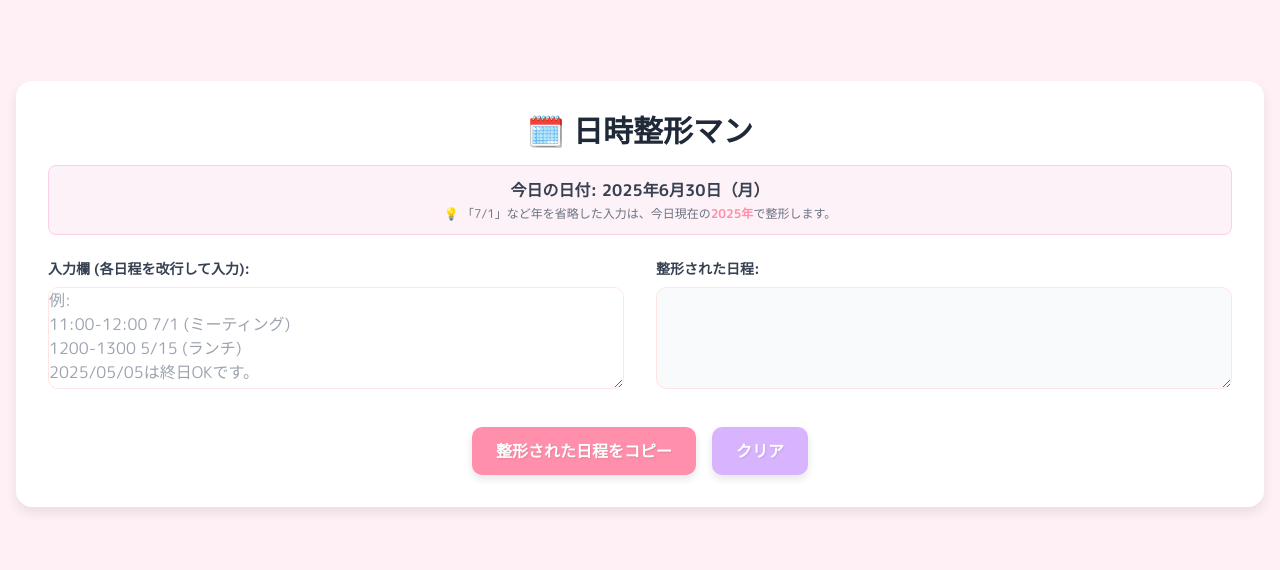
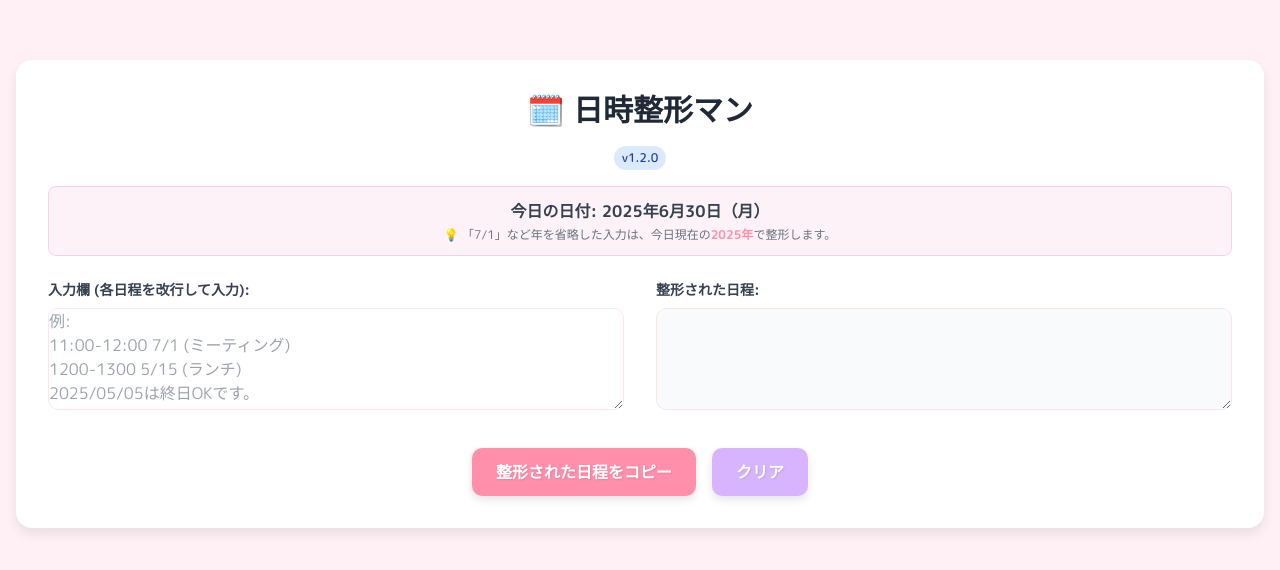
Before and after one commit to takeshiogata/datetimeparser, a plain HTML site: page index.html in a window 1280 px wide. Shown: the part 106-676 px from the top of the page. Drawn offline with nearby package versions, Linux system fonts and the light colour scheme.

Commit message:
feat: バージョン番号表示機能を追加 (v1.2.0)

```diff
--- a/index.html
+++ b/index.html
@@ -11,6 +11,9 @@
 <body class="flex items-center justify-center min-h-screen p-4">
     <div class="container w-full">
         <h1 class="text-3xl font-bold text-center text-gray-800 mb-4">🗓️ 日時整形マン</h1>
+        <div class="text-center mb-4">
+            <span id="versionInfo" class="inline-block bg-blue-100 text-blue-800 text-xs px-2 py-1 rounded-full font-medium"></span>
+        </div>
 
         <!-- 情報表示ボックス -->
         <div class="bg-pink-50 border border-pink-200 rounded-lg p-3 text-center mb-6">
--- a/js/app.js
+++ b/js/app.js
@@ -36,6 +36,7 @@ export class DateTimeFormatterApp {
     _setupUI() {
         const todayInfo = DateFormatter.getTodayInfo();
         this.uiManager.displayTodayInfo(todayInfo);
+        this.uiManager.displayVersionInfo();
 
         // パーサーの現在年を更新
         this.parser.updateCurrentYear(todayInfo.year);
--- a/js/config.js
+++ b/js/config.js
@@ -2,6 +2,13 @@
  * アプリケーションの設定値を管理するモジュール
  */
 export const CONFIG = {
+    // アプリケーション情報
+    app: {
+        name: '日時整形マン',
+        version: '1.2.0',
+        buildDate: '2025-06-30'
+    },
+
     // 曜日の配列
     weekdays: ['日', '月', '火', '水', '木', '金', '土'],
 
--- a/js/ui-manager.js
+++ b/js/ui-manager.js
@@ -16,7 +16,7 @@ export class UIManager {
     _getDOMElements() {
         const requiredElements = [
             'inputDates', 'outputDates', 'copyButton',
-            'clearButton', 'messageBox', 'todaysDate', 'baseYearInfo'
+            'clearButton', 'messageBox', 'todaysDate', 'baseYearInfo', 'versionInfo'
         ];
 
         const elements = {};
@@ -96,6 +96,13 @@ export class UIManager {
     }
 
     /**
+     * バージョン情報を表示する
+     */
+    displayVersionInfo() {
+        this.elements.versionInfo.textContent = `v${CONFIG.app.version}`;
+    }
+
+    /**
      * クリップボードにテキストをコピーする
      * @param {string} text - コピーするテキスト
      * @returns {Promise<boolean>} - コピーが成功したかどうか
```
Also changed, not shown: README.md.
